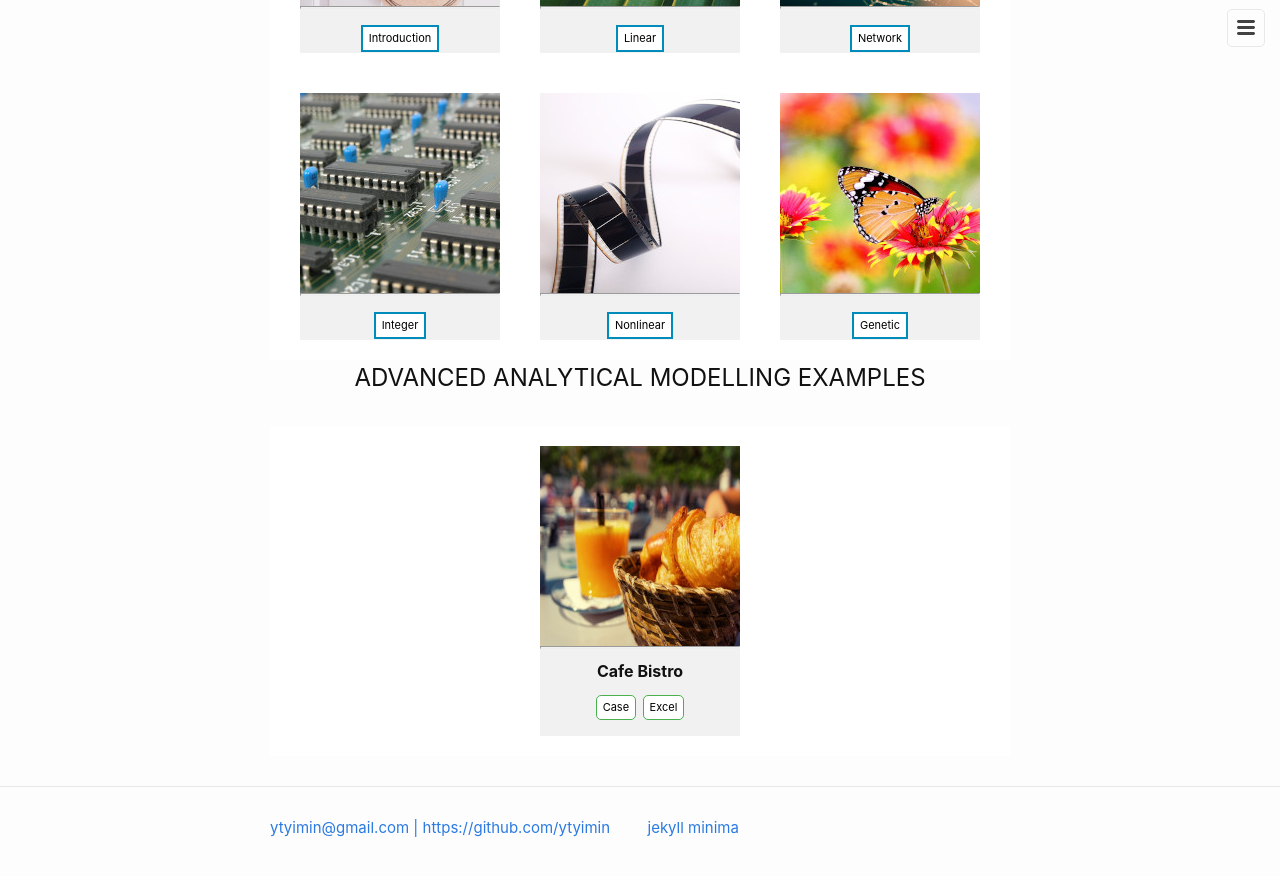
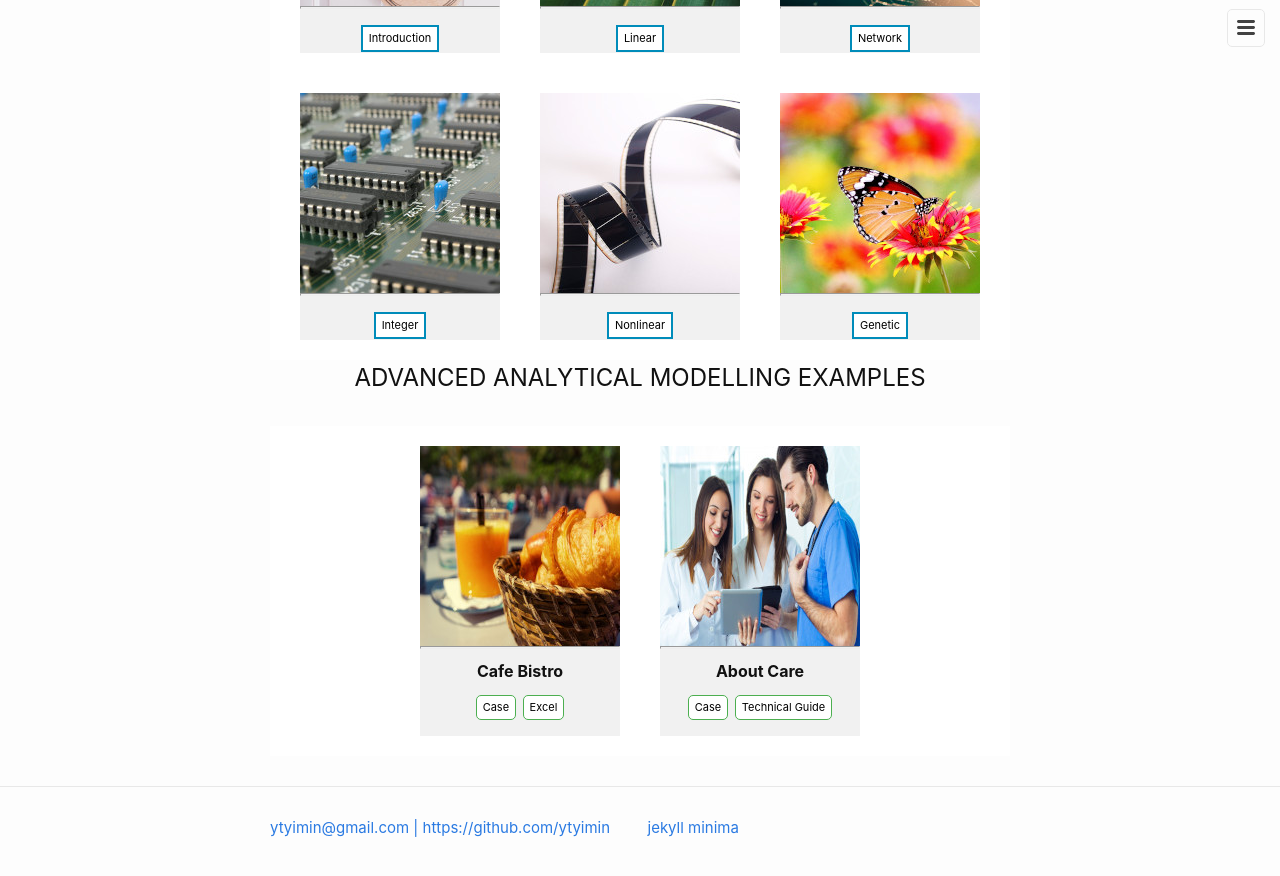
Before and after one commit to ytyimin/tart-cherry, a Jekyll site: the page built from index.markdown, in a window 1280 px wide and 900 px high, scrolled down 573 px. Shown: the top 876 px of the window. Built offline with Jekyll 4.4.1, drawn with Linux system fonts in a browser that asks for light colours.

Commit message:
Update home.html

```diff
--- a/_layouts/home.html
+++ b/_layouts/home.html
@@ -33,6 +33,16 @@ layout: default
         <a class="button button1" href="{{ site.baseurl }}/assets/projects/D1[CafeBistro].xlsx" target="_self" rel="noopener">Excel</a>
         <p> </p>
       </div>
+
+      <div><img src="{{ site.baseurl }}/assets/image/care_new_s.jpg" alt="About Care" width="image-head-width" height="image-head-height">
+        <hr style="height:1px">
+        <br>
+          <p><b>About Care</b></p>
+        <a class="button button1" href="{{ site.baseurl }}/assets/projects/D6[Care]Case.pdf" target="_self" rel="noopener">Case</a>
+        <a class="button button1" href="{{ site.baseurl }}/assets/projects/D6[Care]TechnicalGuide.pdf" target="_self" rel="noopener">Technical Guide</a>
+        <p> </p>
+      </div>
+
   </div>
 
 
```
